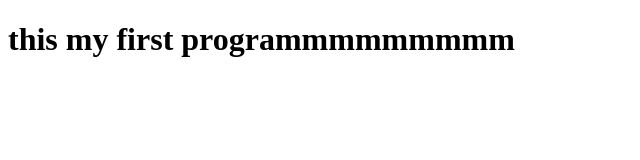
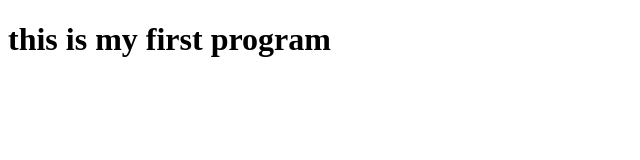
Before and after one commit to itsKhushidev/Checking-Git-Bash, a plain HTML site: page index.html in a window 1280 px wide. Shown: the whole page, without its empty margins (0-640 px from the left). Drawn offline with Linux system fonts and the light colour scheme.

Commit message:
fix the spelling of program

```diff
--- a/index.html
+++ b/index.html
@@ -6,6 +6,6 @@
     <title>Document</title>
 </head>
 <body>
-    <H1>this my first programmmmmmmmm</H1>
+    <H1>this is my first program</H1>
 </body>
 </html>
```
